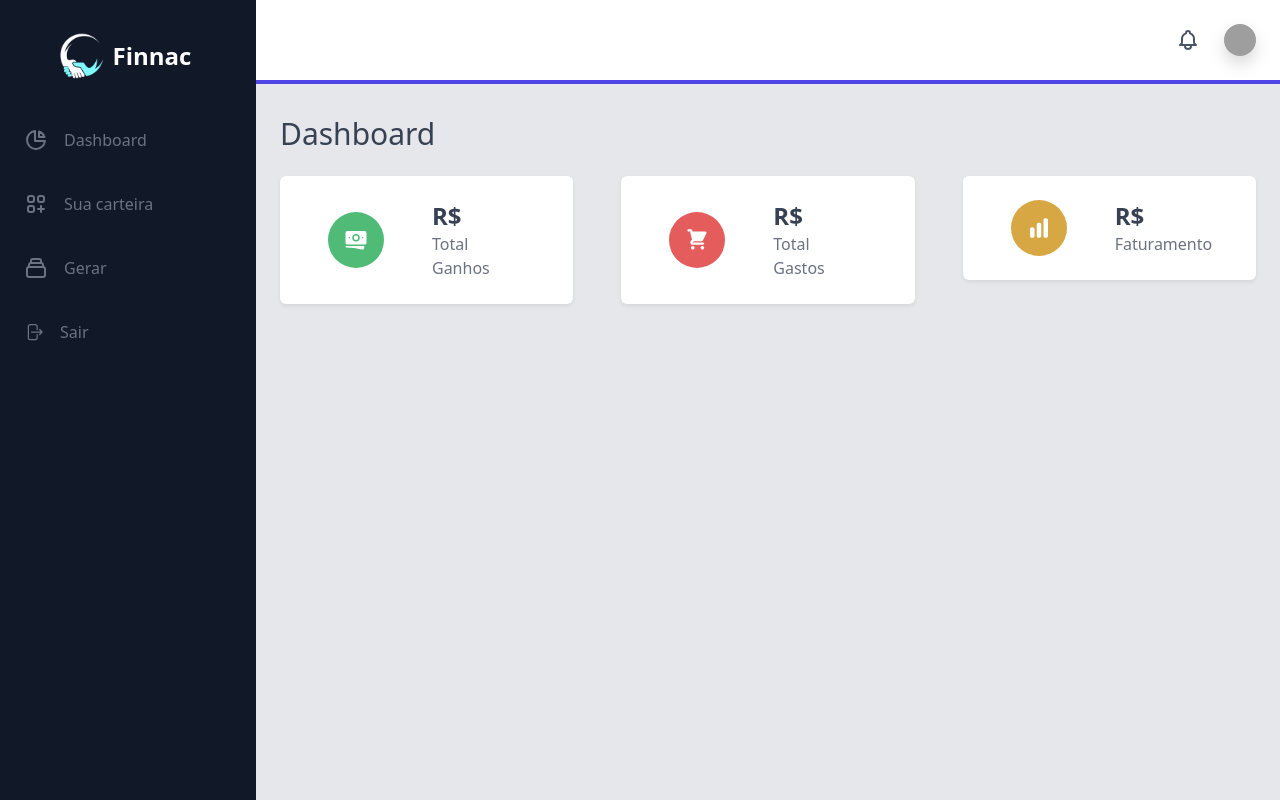
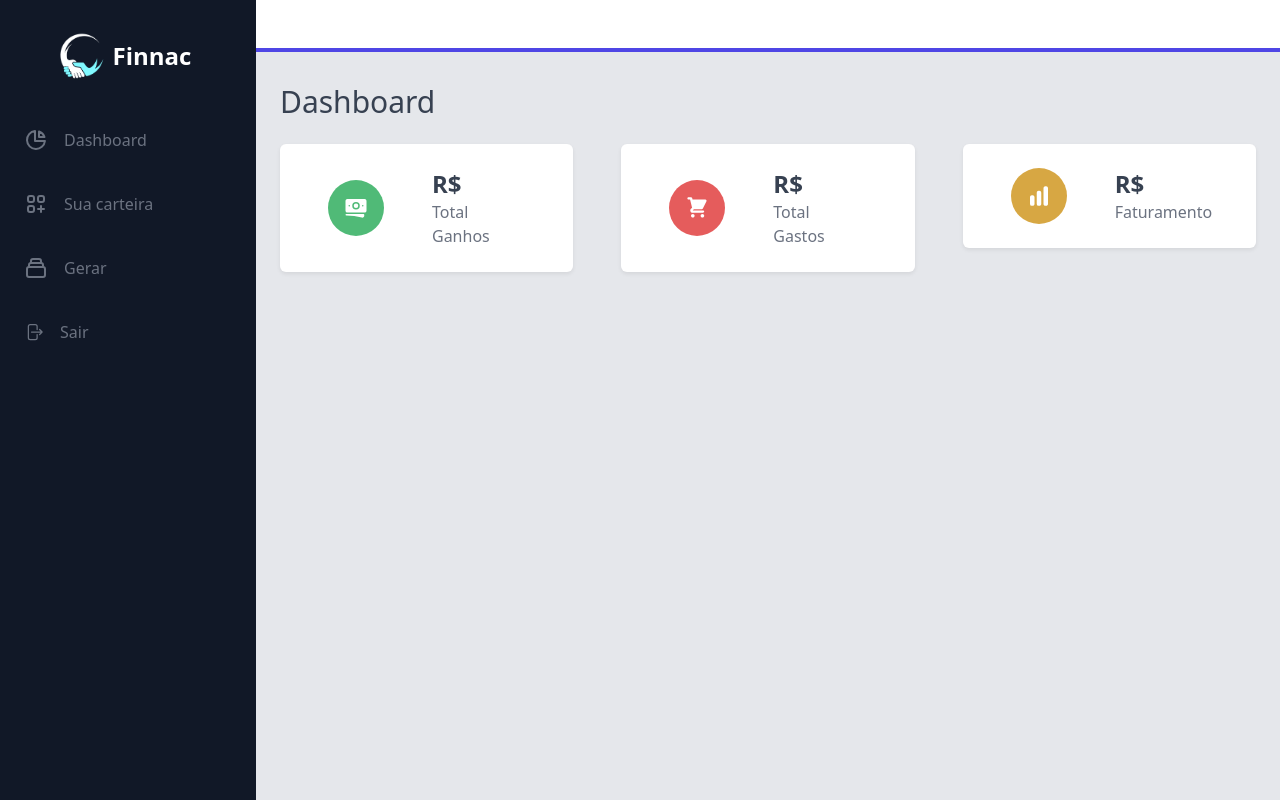
Before and after one commit to Dev-AlexandreS/Finnac, a Django app: template app/templates/logged/main.html in a window 1280 px wide. Run offline with Django 5.2, Linux system fonts and the light colour scheme; the template is opened without the code that fills it, so the values that code supplies are empty; some libraries are stand-ins or nearby versions; grey boxes are pictures that could not be loaded.

Commit message:
feat: Header updated

```diff
--- a/app/templates/layout/base.html
+++ b/app/templates/layout/base.html
@@ -87,7 +87,7 @@
                 </div>
 
                 <div class="flex items-center">
-                    <div x-data="{ notificationOpen: false }" class="relative">
+                    {% comment %} <div x-data="{ notificationOpen: false }" class="relative">
                         <button @click="notificationOpen = ! notificationOpen"
                             class="flex mx-4 text-gray-600 focus:outline-none">
                             <svg class="w-6 h-6" viewBox="0 0 24 24" fill="none" xmlns="http://www.w3.org/2000/svg">
@@ -166,7 +166,7 @@
                             <a href="#"
                                 class="block px-4 py-2 text-sm text-gray-700 hover:bg-indigo-600 hover:text-white">Logout</a>
                         </div>
-                    </div>
+                    </div> {% endcomment %}
                 </div>
             </header>
             <main class="flex-1 overflow-x-hidden overflow-y-auto bg-gray-200">
```
